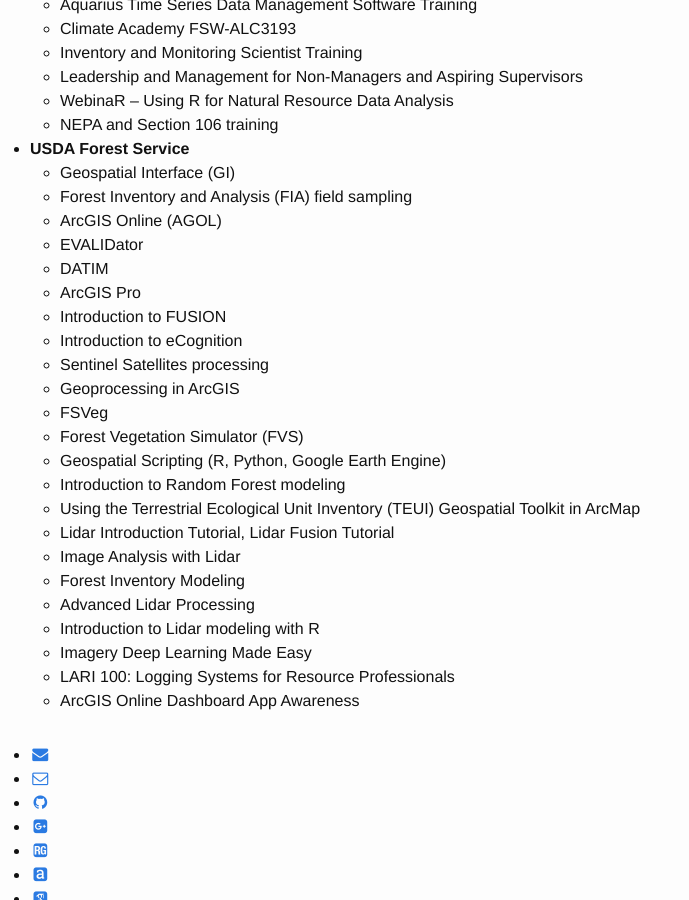
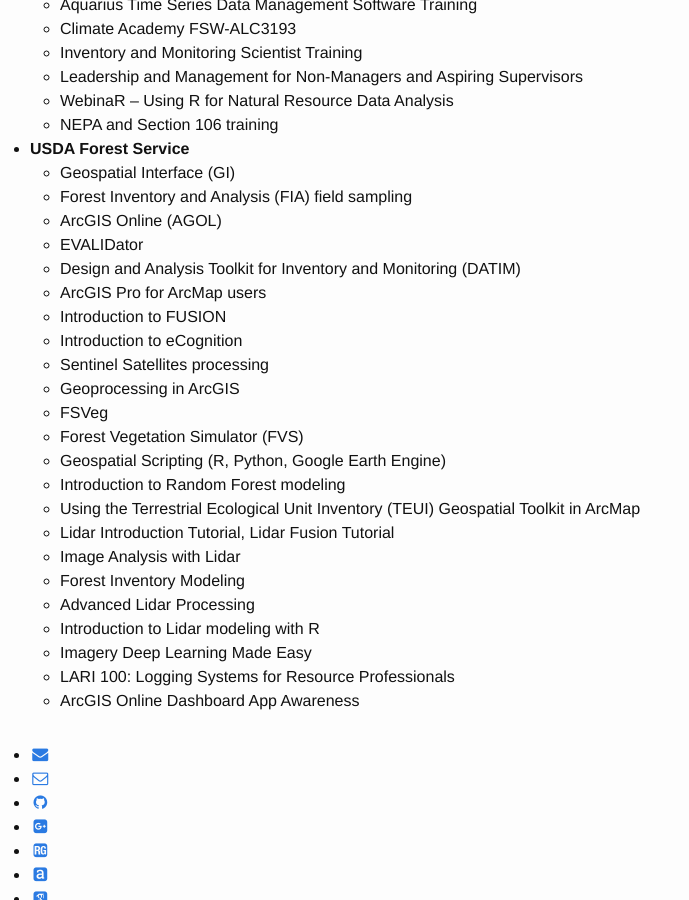
Before and after one commit to dthor/dthor.github.io, a Jekyll site: the page built from work/work.md, in a window 1280 px wide and 900 px high, scrolled down 1741 px. Shown: the whole window, without its empty margins (0-689 px from the left). Built offline with Jekyll 4.4.1, drawn with Linux system fonts in a browser that asks for light colours; nearby versions of some CDN libraries; some web fonts are replaced.

Commit message:
edit
multilevel

```diff
--- a/work/work.md
+++ b/work/work.md
@@ -72,12 +72,12 @@
   +	Forest Inventory and Analysis (FIA) field sampling
   +	ArcGIS Online (AGOL)
   +	EVALIDator
-  +	DATIM
-  +	ArcGIS Pro
+  +	Design and Analysis Toolkit for Inventory and Monitoring (DATIM)
+  +	ArcGIS Pro for ArcMap users
   +	Introduction to FUSION
   +	Introduction to eCognition
   +	Sentinel Satellites processing
-  + 	Geoprocessing in ArcGIS
+  +	Geoprocessing in ArcGIS
   +	FSVeg
   +	Forest Vegetation Simulator (FVS)
   +	Geospatial Scripting (R, Python, Google Earth Engine)
```
